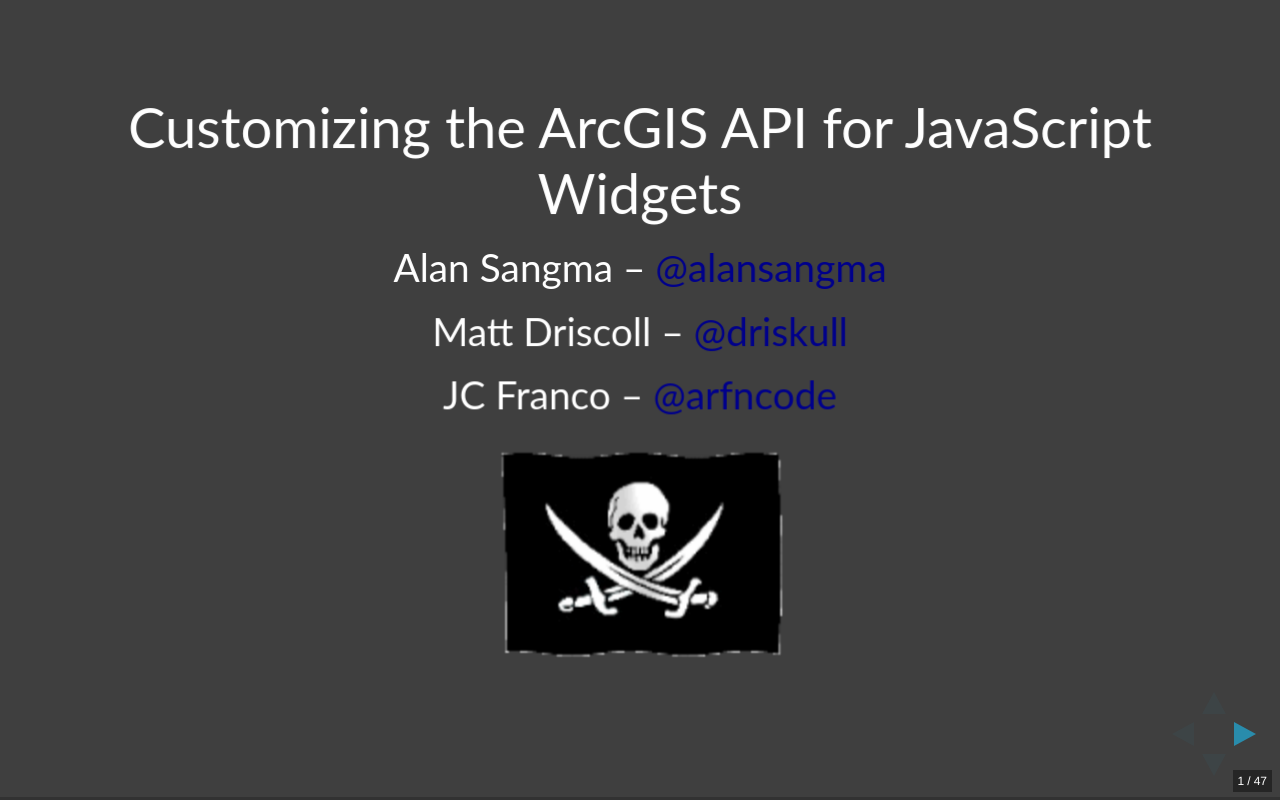
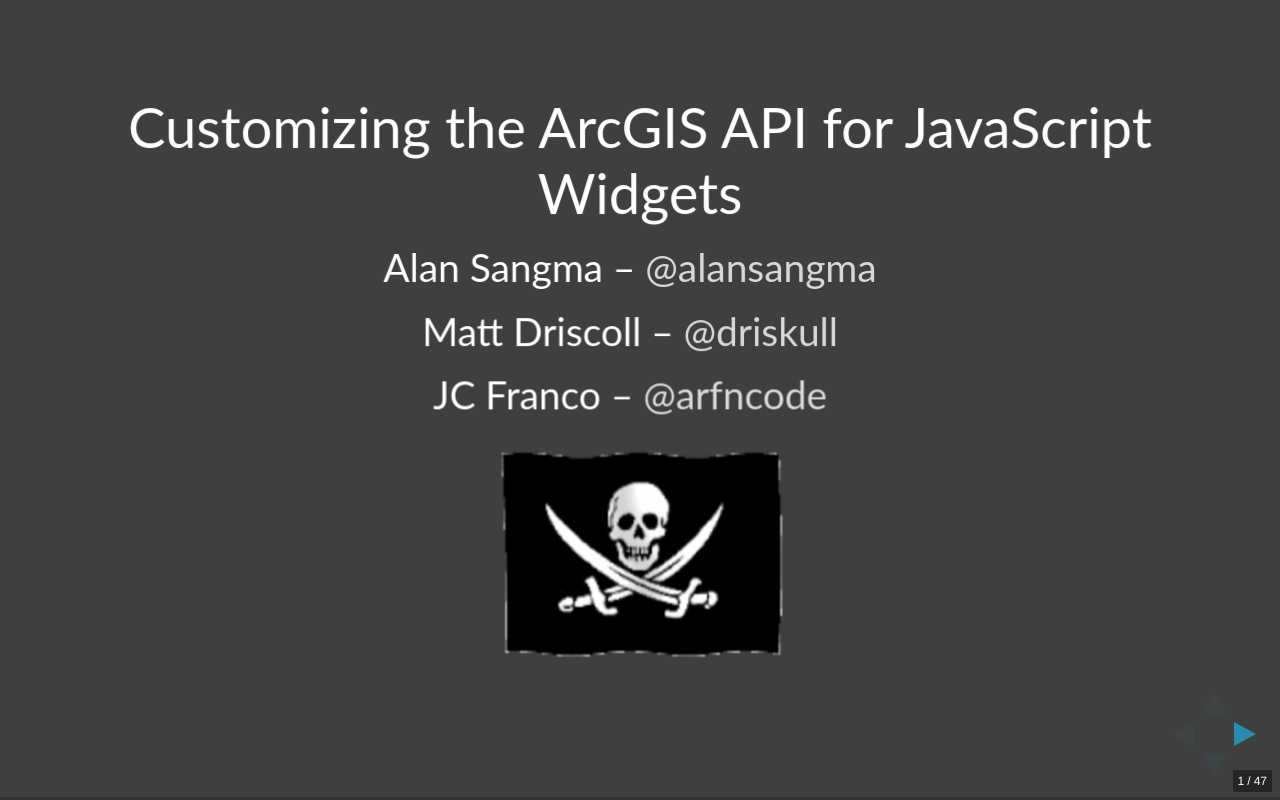
Before and after one commit to jcfranco/dev-summit-2017-customizing-widgets, a plain HTML site: page slides/index.html in a window 1280 px wide. Drawn offline with Linux system fonts and the light colour scheme.

Commit message:
anchor styles

```diff
--- a/reveal.js/css/theme/esri-dev-summit-2017.css
+++ b/reveal.js/css/theme/esri-dev-summit-2017.css
@@ -273,20 +273,26 @@
 /*********************************************
  * LINKS
  *********************************************/
-
 .reveal a {
-  color: darkblue;
+  color: rgba(255, 255, 255, 0.8);
   text-decoration: none;
   -webkit-transition: color .15s ease;
   -moz-transition: color .15s ease;
-  transition: color .15s ease;
-}
+  transition: color .15s ease; }
 
 .reveal a:hover {
-  color: #77cfeb;
+  color: #fff;
   text-shadow: none;
-  border: none;
-}
+  border: none; }
+
+.reveal a:after {
+  color: #000;
+  content: "\f08e";
+  display: inline-block;
+  font-family: 'FontAwesome';
+  font-size: 0.5em;
+  padding: 0.25em 0 0 0.25em;
+  vertical-align: top;}
 
 .reveal .roll span:after {
   color: #fff;
```
